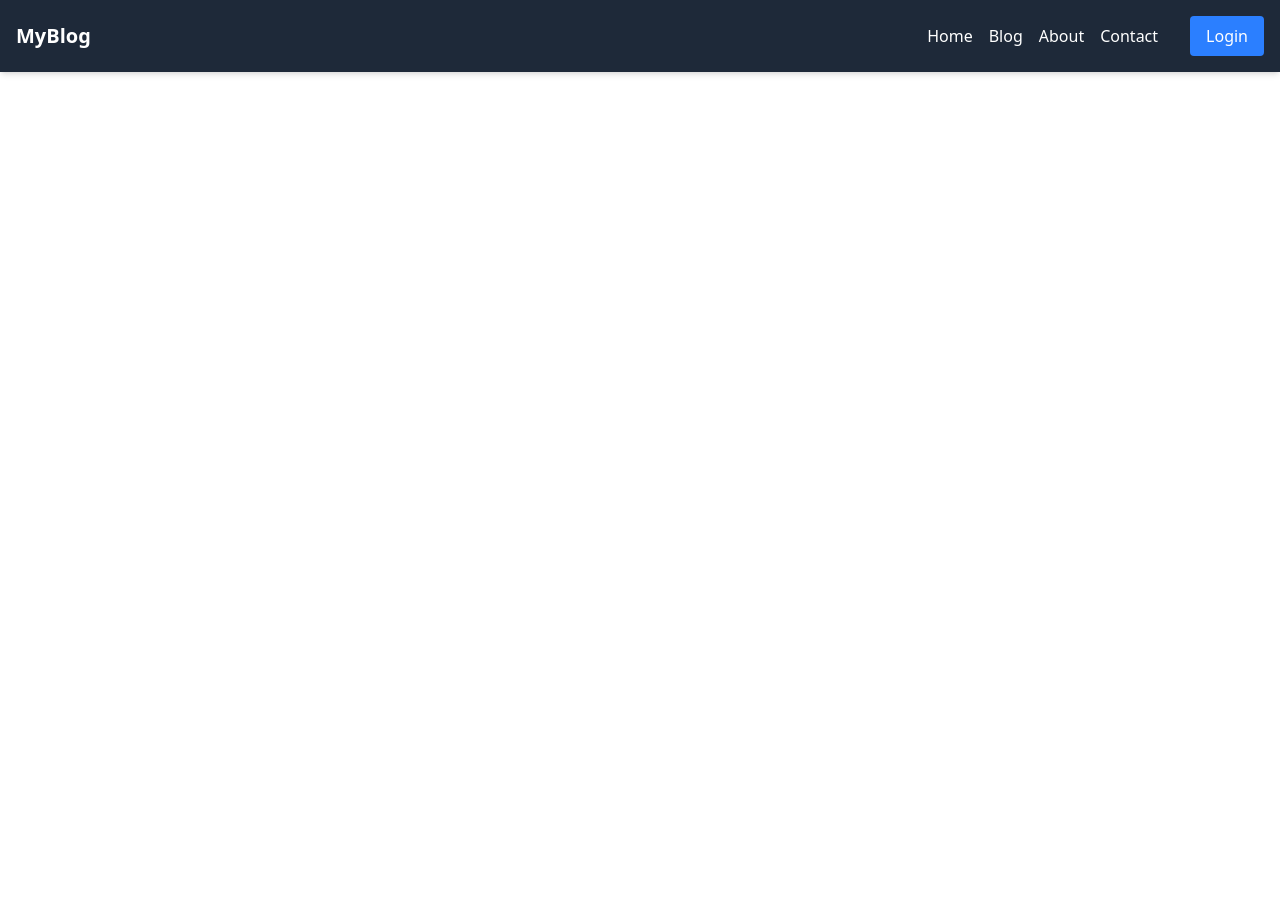
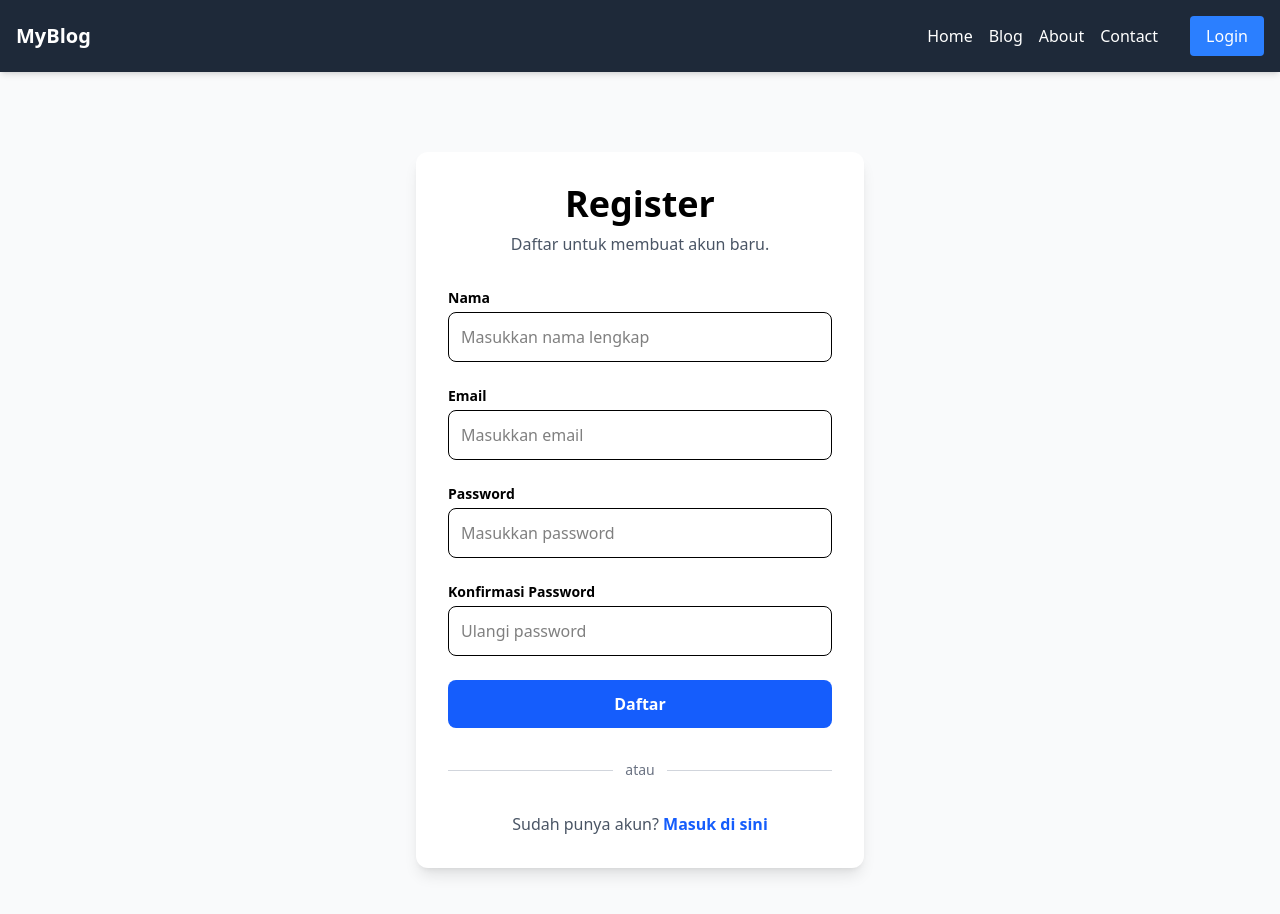
Before and after one commit to HuntNugie/react-frontend-ngk-blog, a React app: page /register in a window 1280 px wide. Shown: the top 914 px of the page. Before the commit the page ends 800 px from the top, so only its background shows below. Built offline with nearby package versions, Linux system fonts and the light colour scheme; the HTML template or start-up script is replaced by a standard one.

Commit message:
setup:membuat tampilan register

```diff
--- a/src/App.jsx
+++ b/src/App.jsx
@@ -5,6 +5,7 @@ import BlogPage from "./pages/BlogPage.jsx"
 import AboutPage from "./pages/AboutPage.jsx"
 import ContactPage from "./pages/ContactPage.jsx"
 import LoginPage from "./pages/Auth/LoginPage.jsx"
+import RegisterPage from "./pages/Auth/RegisterPage.jsx"
 function App() {
   return (
     <>
@@ -17,6 +18,7 @@ function App() {
           <Route path="/about" element={<AboutPage/>}/>
           <Route path="/contact" element={<ContactPage/>}/>
           <Route path="/login" element={<LoginPage/>}/>
+          <Route path="/register" element={<RegisterPage/>}/>
         </Routes>
       </BrowserRouter>
     </>
--- a/src/pages/Auth/LoginPage.jsx
+++ b/src/pages/Auth/LoginPage.jsx
@@ -1,3 +1,5 @@
+import { Link } from "react-router-dom";
+
 const LoginPage = ()=>{
     return (<>
     <section id="login" className="py-20 px-6 bg-gray-50 flex justify-center">
@@ -57,9 +59,9 @@ const LoginPage = ()=>{
     {/* Register Link */}
     <p className="text-center text-gray-600">
       Belum punya akun?{" "}
-      <a href="#register" className="text-blue-600 font-semibold hover:underline">
+      <Link to="/register" className="text-blue-600 font-semibold hover:underline">
         Daftar Sekarang
-      </a>
+      </Link>
     </p>
 
   </div>
--- /dev/null
+++ b/src/pages/Auth/RegisterPage.jsx
@@ -0,0 +1,86 @@
+import { Link } from "react-router-dom";
+
+const RegisterPage = () => {
+    return (<>
+        <section id="register" className="py-20 px-6 bg-gray-50 flex justify-center">
+            <div className="w-full max-w-md bg-white p-8 rounded-xl shadow-lg">
+
+                {/* Title */}
+                <h2 className="text-4xl font-bold text-center mb-2">Register</h2>
+                <p className="text-gray-600 text-center mb-8">
+                    Daftar untuk membuat akun baru.
+                </p>
+
+                {/* Form */}
+                <form className="space-y-6 text-left">
+
+                    {/* Nama */}
+                    <div>
+                        <label className="block text-sm font-semibold mb-1">Nama</label>
+                        <input
+                            type="text"
+                            placeholder="Masukkan nama lengkap"
+                            className="w-full p-3 border rounded-lg focus:outline-none focus:ring-2 focus:ring-blue-400"
+                        />
+                    </div>
+
+                    {/* Email */}
+                    <div>
+                        <label className="block text-sm font-semibold mb-1">Email</label>
+                        <input
+                            type="email"
+                            placeholder="Masukkan email"
+                            className="w-full p-3 border rounded-lg focus:outline-none focus:ring-2 focus:ring-blue-400"
+                        />
+                    </div>
+
+                    {/* Password */}
+                    <div>
+                        <label className="block text-sm font-semibold mb-1">Password</label>
+                        <input
+                            type="password"
+                            placeholder="Masukkan password"
+                            className="w-full p-3 border rounded-lg focus:outline-none focus:ring-2 focus:ring-blue-400"
+                        />
+                    </div>
+
+                    {/* Konfirmasi Password */}
+                    <div>
+                        <label className="block text-sm font-semibold mb-1">Konfirmasi Password</label>
+                        <input
+                            type="password"
+                            placeholder="Ulangi password"
+                            className="w-full p-3 border rounded-lg focus:outline-none focus:ring-2 focus:ring-blue-400"
+                        />
+                    </div>
+
+                    {/* Register Button */}
+                    <button
+                        type="submit"
+                        className="w-full py-3 bg-blue-600 text-white rounded-lg hover:bg-blue-700 transition font-semibold"
+                    >
+                        Daftar
+                    </button>
+                </form>
+
+                {/* Divider */}
+                <div className="my-8 flex items-center">
+                    <div className="flex-grow h-px bg-gray-300"></div>
+                    <span className="mx-3 text-sm text-gray-500">atau</span>
+                    <div className="flex-grow h-px bg-gray-300"></div>
+                </div>
+
+                {/* Login Link */}
+                <p className="text-center text-gray-600">
+                    Sudah punya akun?{" "}
+                    <Link to="/login" className="text-blue-600 font-semibold hover:underline">
+                        Masuk di sini
+                    </Link>
+                </p>
+
+            </div>
+        </section>
+    </>);
+}
+
+export default RegisterPage;
```
